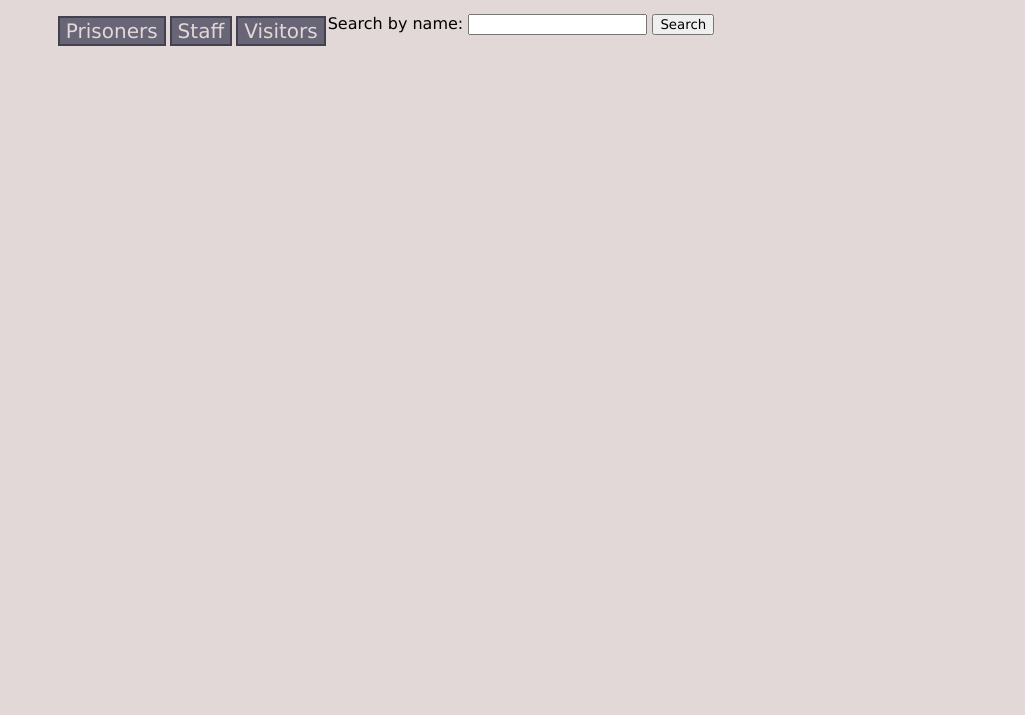
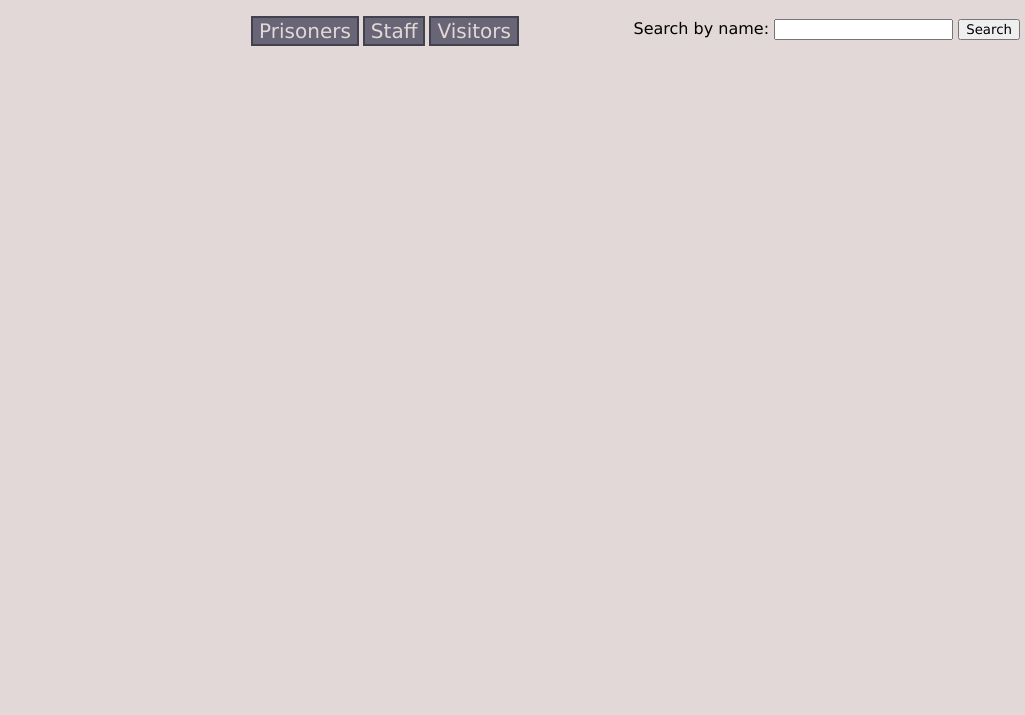
Before and after one commit to hazimbharis/SCC331_Group5, a plain HTML site: page WebRelated/Pages/Records.html in a window 1280 px wide. Shown: the part 85-800 px from the top of the page, without its empty margins (255-1280 px from the left). Drawn offline with nearby package versions, Linux system fonts and the light colour scheme.

Commit message:
Added missing CSS changes

```diff
--- a/WebRelated/Stylesheets/Records.css
+++ b/WebRelated/Stylesheets/Records.css
@@ -50,3 +50,9 @@ td {
 tr:nth-child(even) {
     background-color: #eeeeee;
 }
+
+.search {
+    position: absolute;
+    right: 0%;
+    margin: 5px;
+}
```
